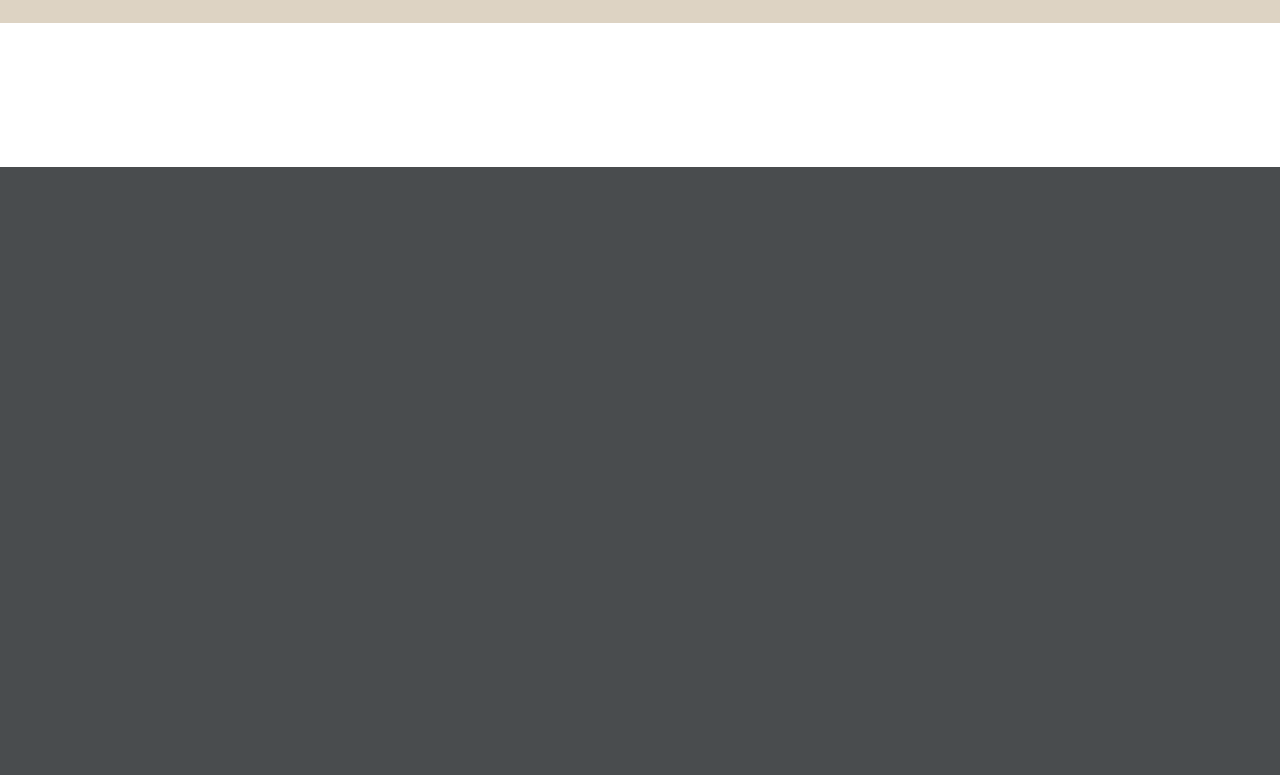
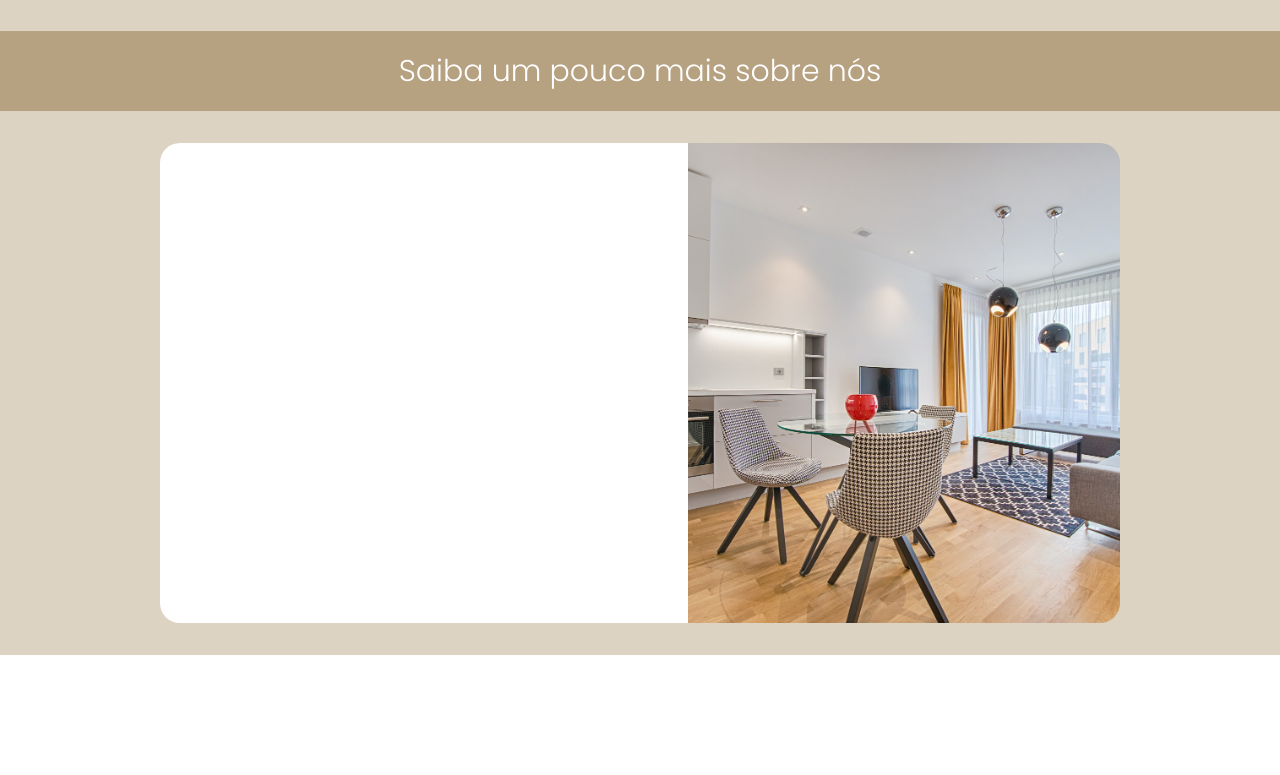
Before and after one commit to FernaandoJr/TCC2022, a PHP site: page / in a window 1280 px wide. Shown: the part 2747-3522 px from the top of the page. Before the commit the page ends 2914 px from the top, so only its background shows below. Run offline with PHP 8.4, Linux system fonts and the light colour scheme; grey boxes are pictures that could not be loaded.

Commit message:
fazendo card sobre nos na home
Co-Authored-By: Jesua Isaque <94057518+jesua07@users.noreply.github.com>

```diff
--- a/src/index.php
+++ b/src/index.php
@@ -43,16 +43,7 @@
                 <div class="home-btn-div">
                     <a href="contato.php" class="home-btn-a">Fale Conosco</a>
                 </div>
-            </div>
-        </div>
-    </div>
-    <div class="blank5"></div>
-    <div class="home-card-sobre-title-div">
-        <p class="home-card-sobre-title-p">• Garantimos</p>
-    </div>
-    <div class="blank3"></div>
-
-    <!-- <div class="home-card-sobre-img-div">
+            </div><!-- <div class="home-card-sobre-img-div">
         <div class="home-card-sobre">
             <div class="home-card-sobre-img"></div>
             <div class="card-sobre-info">
@@ -67,9 +58,13 @@
             </div>
         </div>
     </div> -->
-
-
-
+        </div>
+    </div>
+    <div class="blank5"></div>
+    <div class="home-card-sobre-title-div">
+        <p class="home-card-sobre-title-p">• Garantimos</p>
+    </div>
+    <div class="blank3"></div>
     <div class="row1-container">
         <div class="card1">
             <div class="box red">
@@ -103,28 +98,41 @@
     </div>
     <div class="blank5"></div>
     <div class="blank3"></div>
+    <!-- CARD PROJETOS -->
     <div class="projeto-background-div">
         <h1>Conheça alguns dos nossos projetos</h1>
     </div>
     <div class="blank3 prj-bg"></div>
     <div class="parent2">
         <div class="parent">
-            <div class="div1"> <img src="./img/exemplo22.jpg" loading="lazy" alt=""></div>
-            <div class="div2"> <img src="./img/exemplo21.jpg" loading="lazy" alt=""></div>
-            <div class="div3"> <img src="./img/exemplo23.jpg" loading="lazy" alt=""></div>
-            <div class="div4"> <img src="./img/exemplo10.jpg" loading="lazy" alt=""></div>
-            <div class="div5"> <img src="./img/exemplo9.jpg" loading="lazy" alt=""></div>
-            <div class="div6"> <img src="./img/exemplo17.jpg" loading="lazy" alt=""></div>
-            <div class="div7"> <img src="./img/exemplo24.jpg" loading="lazy" alt=""></div>
-            <div class="div8"> <img src="./img/exemplo15.jpg" loading="lazy" alt=""></div>
-            <div class="div9"> <img src="./img/exemplo14.jpg" loading="lazy" alt=""></div>
-            <div class="div10"> <img src="./img/exemplo13.jpg" loading="lazy" alt=""></div>
+            <div class="div1"> <img src="./img/exemplo22.jpg" alt=""></div>
+            <div class="div2"> <img src="./img/exemplo21.jpg" alt=""></div>
+            <div class="div3"> <img src="./img/exemplo23.jpg" alt=""></div>
+            <div class="div4"> <img src="./img/exemplo10.jpg" alt=""></div>
+            <div class="div5"> <img src="./img/exemplo9.jpg" alt=""></div>
+            <div class="div6"> <img src="./img/exemplo17.jpg" alt=""></div>
+            <div class="div7"> <img src="./img/exemplo24.jpg" alt=""></div>
+            <div class="div8"> <img src="./img/exemplo15.jpg" alt=""></div>
+            <div class="div9"> <img src="./img/exemplo14.jpg" alt=""></div>
+            <div class="div10"> <img src="./img/exemplo13.jpg" alt=""></div>
         </div>
     </div>
-    <div class="blank3 prj-bg"></div>
-    <br><br><br><br><br><br><br><br>
+    <div class="blank4 prj-bg"></div>
+    <div class="projeto-background-div">
+        <h1>Saiba um pouco mais sobre nós</h1>
+    </div>
+    <div class="blank4 prj-bg"></div>
+<div class="sobre-card1 prj-bg">
+    <div class="sobre__card">
+        <div class="card-branco-dentro"></div>
+        <div class="card-sobre-img">
+            <img src="./img/exemplo21.jpg" alt="">
+        </div>
+    </div>
+</div>
+<div class="blank4 prj-bg"></div>
 
-
+<div class="blank15"></div>
     <script src="https://unpkg.com/ionicons@4.5.10-0/dist/ionicons.js"></script>
 </body>
 
--- a/src/styles/home.css
+++ b/src/styles/home.css
@@ -565,14 +565,46 @@ height: fit-content;
   filter: brightness(85%);
 }
 
+.sobre-card1{
+  width: 100%;
+  height: fit-content;
+  display: flex;
+justify-content: center;
+align-items: center;
+}
 
+.sobre__card{
+  display: grid;
+  grid-template-columns: 55% 45%;
+grid-template-rows: 1fr;
+grid-column-gap: 0px;
+grid-row-gap: 0px;
+  height: 60vh;
+  width: 75vw;
+}
 
+.card-branco-dentro{
+  grid-area: 1 / 1 / 2 / 2;
+  width: 100%;
+  height: 100%;
+  background-color: white;
 
+  border-radius: 20px 0px 0px 20px;
+}
 
-
-
-
-
+.card-sobre-img{
+  display: flex;
+justify-content: center;
+align-items: center;
+overflow: hidden;
+  grid-area: 1 / 2 / 2 / 3;
+  width: 100%;
+  height: 100%;
+  border-radius: 0px 20px 20px 0px;
+}
+.card-sobre-img img{
+  height: 100%;
+}
 
 
 
```
